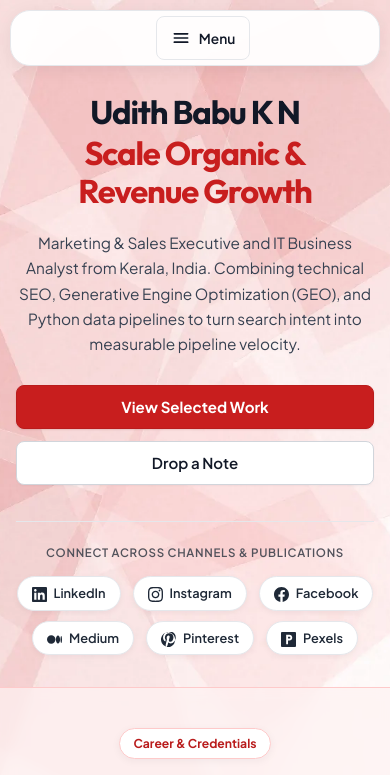
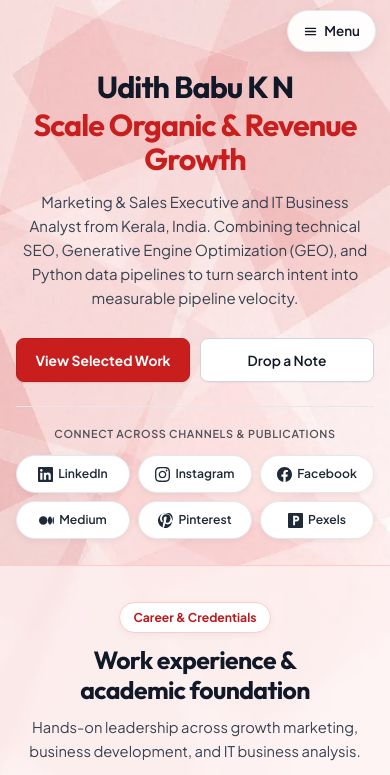
Before and after one commit to UdithBabuKN/udithbabukn.github.io, an Angular app: page / in a window 390 px wide. Shown: the top 775 px of the page. Built offline with nearby package versions, Linux system fonts and the light colour scheme.

Commit message:
Improve mobile layout, compact navbar pills, and eliminate desktop CLS

```diff
--- a/src/app/components/navbar.component.ts
+++ b/src/app/components/navbar.component.ts
@@ -1,4 +1,4 @@
-import { Component, signal } from '@angular/core';
+import { Component, ElementRef, HostListener, inject, signal } from '@angular/core';
 import { RouterLink, RouterLinkActive } from '@angular/router';
 
 @Component({
@@ -8,8 +8,38 @@ import { RouterLink, RouterLinkActive } from '@angular/router';
   template: `
     <header class="ca-site-header">
       <div class="ca-nav-wrap ca-nav-centered">
-        <nav aria-label="Main Navigation" class="ca-nav-main">
-          <ul [class]="'ca-nav-links' + (mobileOpen() ? ' mobile-open' : '')">
+        <button
+          type="button"
+          class="ca-nav-toggle"
+          [attr.aria-expanded]="menuOpen()"
+          aria-controls="primary-nav"
+          aria-label="Toggle navigation menu"
+          (click)="toggleMenu()"
+        >
+          @if (menuOpen()) {
+            <svg width="15" height="15" viewBox="0 0 24 24" fill="none" stroke="currentColor" stroke-width="2.2" stroke-linecap="round" stroke-linejoin="round" aria-hidden="true">
+              <line x1="18" y1="6" x2="6" y2="18"></line>
+              <line x1="6" y1="6" x2="18" y2="18"></line>
+            </svg>
+            <span>Close</span>
+          } @else {
+            <svg width="15" height="15" viewBox="0 0 24 24" fill="none" stroke="currentColor" stroke-width="2.2" stroke-linecap="round" stroke-linejoin="round" aria-hidden="true">
+              <line x1="4" y1="7" x2="20" y2="7"></line>
+              <line x1="4" y1="12" x2="20" y2="12"></line>
+              <line x1="4" y1="17" x2="20" y2="17"></line>
+            </svg>
+            <span>Menu</span>
+          }
+        </button>
+
+        <nav
+          id="primary-nav"
+          aria-label="Main Navigation"
+          class="ca-nav-main"
+          [class.is-open]="menuOpen()"
+          [style.display]="menuOpen() ? 'block' : null"
+        >
+          <ul class="ca-nav-links">
             @for (item of navItems; track item.path) {
               <li>
                 <a
@@ -25,31 +55,13 @@ import { RouterLink, RouterLinkActive } from '@angular/router';
             }
           </ul>
         </nav>
-
-        <button
-          type="button"
-          class="ca-mobile-toggle"
-          [attr.aria-expanded]="mobileOpen()"
-          aria-label="Toggle navigation menu"
-          (click)="toggleMenu()"
-        >
-          @if (mobileOpen()) {
-            <svg viewBox="0 0 24 24" width="20" height="20" fill="none" stroke="currentColor" stroke-width="2" stroke-linecap="round">
-              <path d="M18 6 6 18M6 6l12 12" />
-            </svg>
-          } @else {
-            <svg viewBox="0 0 24 24" width="20" height="20" fill="none" stroke="currentColor" stroke-width="2" stroke-linecap="round">
-              <path d="M4 7h16M4 12h16M4 17h16" />
-            </svg>
-          }
-          <span class="ca-mobile-toggle-label">Menu</span>
-        </button>
       </div>
     </header>
   `,
 })
 export class NavbarComponent {
-  readonly mobileOpen = signal(false);
+  private readonly host = inject(ElementRef<HTMLElement>);
+  readonly menuOpen = signal(false);
 
   readonly navItems = [
     { name: 'Home', path: '/' },
@@ -61,10 +73,24 @@ export class NavbarComponent {
   ];
 
   toggleMenu(): void {
-    this.mobileOpen.update((v) => !v);
+    this.menuOpen.update((open) => !open);
   }
 
   closeMenu(): void {
-    this.mobileOpen.set(false);
+    this.menuOpen.set(false);
+  }
+
+  @HostListener('document:keydown.escape')
+  onEscape(): void {
+    if (this.menuOpen()) {
+      this.closeMenu();
+    }
+  }
+
+  @HostListener('document:click', ['$event'])
+  onDocumentClick(event: MouseEvent): void {
+    if (this.menuOpen() && !this.host.nativeElement.contains(event.target as Node)) {
+      this.closeMenu();
+    }
   }
 }
--- a/src/shelbyStyle.css
+++ b/src/shelbyStyle.css
@@ -3,6 +3,25 @@
    Topographic Light Canvas, Floating Centered Glass Pill Nav, Crimson Red
    (#C81E1E) & Pure White (#FFFFFF) Palette, Two-Tone Rose Wave Cards, Dark Wave Footer.
    ========================================================================== */
+
+/* Metric-matched fallback fonts to eliminate font-swap layout shift (CLS = 0) */
+@font-face {
+  font-family: 'Outfit Fallback';
+  src: local('Arial'), local('Segoe UI'), local('Roboto'), local('Helvetica Neue');
+  size-adjust: 90%;
+  ascent-override: 100%;
+  descent-override: 26%;
+  line-gap-override: 0%;
+}
+
+@font-face {
+  font-family: 'Plus Jakarta Sans Fallback';
+  src: local('Arial'), local('Segoe UI'), local('Roboto'), local('Helvetica Neue');
+  size-adjust: 105%;
+  ascent-override: 96%;
+  descent-override: 25%;
+  line-gap-override: 0%;
+}
 
 :root {
   color-scheme: light;
@@ -60,9 +79,9 @@
   --ca-shadow-lg: 0 16px 36px -8px rgba(17, 24, 39, 0.12), 0 4px 12px rgba(17, 24, 39, 0.05);
 
   /* Typography Stacks */
-  --sk-font-serif: 'Outfit', -apple-system, BlinkMacSystemFont, 'Segoe UI', Roboto, sans-serif;
-  --sk-font-young: 'Outfit', -apple-system, BlinkMacSystemFont, 'Segoe UI', Roboto, sans-serif;
-  --sk-font-sans: 'Plus Jakarta Sans', -apple-system, BlinkMacSystemFont, 'Segoe UI', Roboto, sans-serif;
+  --sk-font-serif: 'Outfit', 'Outfit Fallback', -apple-system, BlinkMacSystemFont, 'Segoe UI', Roboto, sans-serif;
+  --sk-font-young: 'Outfit', 'Outfit Fallback', -apple-system, BlinkMacSystemFont, 'Segoe UI', Roboto, sans-serif;
+  --sk-font-sans: 'Plus Jakarta Sans', 'Plus Jakarta Sans Fallback', -apple-system, BlinkMacSystemFont, 'Segoe UI', Roboto, sans-serif;
   --sk-font-mono: 'JetBrains Mono', ui-monospace, SFMono-Regular, Menlo, Consolas, monospace;
 
   /* Geometry & Motion */
@@ -247,46 +266,72 @@ textarea:focus-visible {
 }
 
 /* ==========================================================================
-   FLOATING CENTERED FROSTED-GLASS PILL NAVBAR (Matches Individual Blogs 1:1)
+   FLOATING COMPACT FROSTED-GLASS PILL NAVBAR (Matches Individual Blogs 1:1)
    ========================================================================== */
 .ca-site-header {
   position: sticky;
   top: 10px;
   z-index: 100;
-  width: calc(100% - 32px);
-  max-width: 1240px;
+  width: fit-content;
+  max-width: calc(100% - 24px);
   margin: 10px auto 0;
-  background: rgba(255, 255, 255, 0.95);
+  background: rgba(255, 255, 255, 0.94);
   backdrop-filter: blur(12px);
   -webkit-backdrop-filter: blur(12px);
   border: 1px solid var(--ca-border-subtle);
-  border-radius: 24px;
-  box-shadow: 0 4px 20px -2px rgba(17, 24, 39, 0.08);
+  border-radius: 9999px;
+  box-shadow: 0 4px 18px -2px rgba(17, 24, 39, 0.08);
   transition: background-color 0.15s ease, box-shadow 0.15s ease, border-color 0.15s ease;
 }
 
 .ca-nav-wrap {
-  width: 100%;
-  padding: 0 22px;
-  height: 58px;
+  width: auto;
+  padding: 4px 6px;
+  min-height: 40px;
   display: flex;
   align-items: center;
   justify-content: center;
-  gap: 16px;
+  gap: 8px;
   position: relative;
 }
 
-.ca-nav-main {
-  display: flex;
-  align-items: center;
-  justify-content: center;
-}
-
-.ca-nav-links {
-  display: flex;
+.ca-nav-toggle {
+  display: none;
   align-items: center;
   justify-content: center;
   gap: 6px;
+  font-family: var(--sk-font-sans);
+  font-size: 0.84rem;
+  font-weight: 600;
+  line-height: 1;
+  color: var(--ca-text-primary);
+  background: transparent;
+  border: none;
+  border-radius: 9999px;
+  height: 34px;
+  padding: 0 12px;
+  cursor: pointer;
+  white-space: nowrap;
+  touch-action: manipulation;
+  transition: background-color 0.15s ease, color 0.15s ease;
+}
+
+.ca-nav-toggle:hover {
+  background-color: var(--ca-rose-subtle);
+  color: var(--ca-brand-red);
+}
+
+.ca-nav-main {
+  display: flex;
+  align-items: center;
+  justify-content: center;
+}
+
+.ca-nav-links {
+  display: flex;
+  align-items: center;
+  justify-content: center;
+  gap: 4px;
   list-style: none;
   margin: 0;
   padding: 0;
@@ -296,14 +341,14 @@ textarea:focus-visible {
   display: inline-flex;
   align-items: center;
   justify-content: center;
-  font-size: 0.88rem;
+  font-size: 0.84rem;
   font-weight: 600;
   line-height: 1;
   color: var(--ca-text-secondary);
   text-decoration: none;
-  padding: 8px 15px;
-  height: 36px;
-  border-radius: var(--sk-radius-sm);
+  padding: 6px 13px;
+  height: 32px;
+  border-radius: 9999px;
   white-space: nowrap;
   transition: background-color 0.15s ease, color 0.15s ease;
 }
@@ -317,38 +362,13 @@ textarea:focus-visible {
   background-color: var(--ca-brand-red);
   color: #FFFFFF;
   font-weight: 700;
-}
-
-.ca-mobile-toggle {
-  display: none;
-  background: transparent;
-  border: 1px solid #E5E7EB;
-  color: var(--ca-text-primary);
-  cursor: pointer;
-  border-radius: var(--sk-radius-sm);
-  min-width: 44px;
-  min-height: 44px;
-  padding: 0 14px;
-  gap: 8px;
-  font-family: var(--sk-font-sans);
-  font-size: 0.86rem;
-  font-weight: 600;
-  align-items: center;
-  justify-content: center;
-  touch-action: manipulation;
-}
-
-.ca-mobile-toggle:hover {
-  background: var(--ca-rose-subtle);
-  border-color: var(--ca-rose-border);
-  color: var(--ca-brand-red);
 }
 
 /* ==========================================================================
    HERO SECTION (Split Editorial Layout + macOS Showcase Window)
    ========================================================================== */
 .ca-hero-section {
-  padding: 58px 0 42px;
+  padding: 46px 0 40px;
   position: relative;
 }
 
@@ -358,13 +378,13 @@ textarea:focus-visible {
 
 .ca-hero-centered {
   text-align: center;
-  max-width: 780px;
+  max-width: 1040px;
   margin: 0 auto 36px;
 }
 
 .ca-hero-centered .ca-hero-lead {
   margin: 0 auto 28px;
-  max-width: 60ch;
+  max-width: 680px;
 }
 
 .ca-hero-cta-centered {
@@ -373,13 +393,12 @@ textarea:focus-visible {
 
 .ca-hero-title {
   font-family: var(--sk-font-serif);
-  font-size: clamp(2.5rem, 4.6vw, 3.75rem);
+  font-size: clamp(2.35rem, 4.2vw, 3.5rem);
   font-weight: 700;
   line-height: 1.08;
   letter-spacing: -0.035em;
   color: #111827;
   margin: 0 0 20px;
-  text-wrap: balance;
 }
 
 .ca-hero-title-top {
@@ -397,8 +416,7 @@ textarea:focus-visible {
   line-height: 1.65;
   color: var(--ca-text-secondary);
   margin: 0 0 26px;
-  max-width: 54ch;
-  text-wrap: pretty;
+  max-width: 580px;
 }
 
 .ca-hero-cta-group {
@@ -746,7 +764,7 @@ textarea:focus-visible {
 
 .ca-section-head {
   text-align: center;
-  max-width: 680px;
+  max-width: 760px;
   margin: 0 auto 32px;
 }
 
@@ -904,8 +922,6 @@ textarea:focus-visible {
 .sk-experience-section {
   padding: 56px 0;
   position: relative;
-  content-visibility: auto;
-  contain-intrinsic-size: auto 900px;
 }
 
 .sk-timeline-paper {
@@ -1824,52 +1840,21 @@ textarea:focus-visible {
 
 @media (max-width: 900px) {
   .ca-site-header {
-    width: calc(100% - 20px);
+    width: fit-content;
+    max-width: calc(100% - 20px);
     top: 8px;
-    border-radius: 20px;
+    border-radius: 9999px;
   }
   .ca-nav-wrap {
-    padding: 0 14px;
-    height: 54px;
-    justify-content: center;
-  }
-  .ca-nav-links {
-    display: none;
-  }
-  .ca-nav-links.mobile-open {
-    display: flex;
-    flex-direction: column;
-    align-items: stretch;
-    position: absolute;
-    top: calc(100% + 8px);
-    left: 0;
-    right: 0;
-    background: #FFFFFF;
-    padding: 14px 16px;
-    border: 1px solid var(--ca-border-subtle);
-    border-radius: 16px;
-    box-shadow: 0 16px 36px rgba(17, 24, 39, 0.16);
-    gap: 4px;
-    z-index: 200;
-  }
-  .ca-nav-links.mobile-open .ca-nav-link {
-    justify-content: flex-start;
-    min-height: 44px;
-    font-size: 0.95rem;
-    padding: 8px 14px;
-  }
-  .ca-mobile-toggle {
-    display: inline-flex;
+    padding: 4px 6px;
+    min-height: 38px;
   }
   .sk-timeline-paper,
   .sk-projects-grid,
   .sk-pinned-sheets,
   .sk-sticky-grid {
     grid-template-columns: 1fr;
-  }
-  .ca-footer-grid {
-    grid-template-columns: 1fr 1fr;
-    gap: 28px;
+    gap: 20px;
   }
 }
 
@@ -1877,53 +1862,212 @@ textarea:focus-visible {
   .sk-container {
     padding: 0 16px;
   }
+  .ca-site-header {
+    width: fit-content;
+    max-width: calc(100% - 24px);
+    margin: 10px 14px 0 auto;
+    top: 10px;
+    border-radius: 9999px;
+  }
+  .ca-nav-wrap {
+    padding: 3px;
+    min-height: auto;
+    justify-content: flex-end;
+  }
+  .ca-nav-toggle {
+    display: inline-flex;
+  }
+  .ca-nav-main {
+    display: none;
+    position: absolute;
+    top: calc(100% + 8px);
+    right: 0;
+    width: 190px;
+    padding: 6px;
+    background: rgba(255, 255, 255, 0.98);
+    backdrop-filter: blur(14px);
+    -webkit-backdrop-filter: blur(14px);
+    border: 1px solid var(--ca-border-subtle);
+    border-radius: 16px;
+    box-shadow: 0 14px 32px -6px rgba(17, 24, 39, 0.16);
+    z-index: 120;
+  }
+  .ca-nav-main.is-open {
+    display: block;
+  }
+  .ca-nav-links {
+    display: flex;
+    flex-direction: column;
+    align-items: stretch;
+    gap: 3px;
+    width: 100%;
+  }
+  .ca-nav-link {
+    width: 100%;
+    justify-content: flex-start;
+    height: 38px;
+    padding: 0 14px;
+    font-size: 0.88rem;
+    border-radius: 10px;
+  }
   .ca-hero-section {
-    padding: 28px 0 32px;
+    padding: 18px 0 26px;
+  }
+  .ca-hero-centered {
+    margin-bottom: 24px;
+  }
+  .ca-hero-title {
+    font-size: clamp(1.9rem, 7.6vw, 2.35rem);
+    line-height: 1.12;
+    letter-spacing: -0.03em;
+    margin-bottom: 14px;
+  }
+  .ca-hero-lead {
+    font-size: 0.94rem;
+    line-height: 1.6;
+    margin-bottom: 20px;
+  }
+  .ca-hero-cta-group {
+    display: grid;
+    grid-template-columns: 1fr 1fr;
+    gap: 10px;
+    max-width: 360px;
+    margin: 0 auto;
+  }
+  .ca-hero-cta-group .ca-btn {
+    width: 100%;
+    padding: 11px 12px;
+    font-size: 0.86rem;
+    min-height: 44px;
+  }
+  .ca-authority-strip {
+    margin-top: 4px;
+    padding-top: 18px;
+  }
+  .ca-authority-label {
+    font-size: 0.68rem;
+    margin-bottom: 12px;
+  }
+  .ca-authority-badges {
+    display: grid;
+    grid-template-columns: repeat(3, minmax(0, 1fr));
+    gap: 8px;
+  }
+  .ca-authority-badge {
+    justify-content: center;
+    padding: 8px 6px;
+    font-size: 0.76rem;
+    gap: 5px;
+    min-height: 38px;
   }
   .ca-section,
   .sk-experience-section,
   .sk-about-section {
-    padding: 40px 0;
-  }
-  .ca-hero-title {
-    font-size: 2.05rem;
-    line-height: 1.14;
-  }
-  .ca-hero-lead {
-    font-size: 0.96rem;
-  }
-  .ca-hero-cta-group {
-    flex-direction: column;
-    align-items: stretch;
-  }
-  .ca-hero-cta-group .ca-btn {
-    width: 100%;
-  }
-  .ca-hero-trust-bar {
-    grid-template-columns: 1fr;
-    gap: 8px;
-  }
-  .ca-feature-buttons {
-    grid-template-columns: repeat(2, 1fr);
+    padding: 36px 0;
+  }
+  .sk-work-section,
+  .sk-skills-section,
+  .sk-articles-section {
+    padding: 20px 0 48px !important;
+  }
+  .ca-section-head {
+    margin-bottom: 22px;
+  }
+  .ca-section-title,
+  .sk-section-heading {
+    font-size: 1.55rem;
+    line-height: 1.2;
+  }
+  .ca-section-desc,
+  .sk-page-subtitle {
+    font-size: 0.92rem;
+  }
+  .sk-timeline-column-title {
+    font-size: 1.18rem;
+    margin-bottom: 12px;
+  }
+  .sk-timeline-entries {
+    gap: 12px;
+  }
+  .sk-timeline-card {
+    padding: 16px 18px;
+  }
+  .sk-timeline-role {
+    font-size: 1.02rem;
+  }
+  .ca-timeline-desc {
+    font-size: 0.85rem;
+  }
+  .sk-faq-list {
+    gap: 10px;
+  }
+  .sk-faq-item {
+    padding: 15px 16px;
+  }
+  .sk-faq-summary {
+    font-size: 0.95rem;
+    line-height: 1.4;
+  }
+  .sk-faq-a {
+    font-size: 0.88rem;
+  }
+  .sk-project-card,
+  .sk-memo-sheet,
+  .sk-sticky-note {
+    padding: 20px 18px;
+    border-radius: 14px;
+  }
+  .sk-project-title,
+  .sk-memo-title,
+  .sk-sticky-title {
+    font-size: 1.2rem;
+  }
+  .sk-articles-filter-bar {
+    gap: 6px;
+    margin-bottom: 20px;
+  }
+  .sk-filter-pill {
+    padding: 6px 12px;
+    font-size: 0.78rem;
   }
   .ca-cards-grid-4,
   .sk-articles-grid,
-  .sk-form-row,
-  .ca-footer-grid {
+  .sk-form-row {
     grid-template-columns: 1fr;
-  }
-  .ca-cta-banner {
-    padding: 32px 20px;
+    gap: 16px;
+  }
+  .sk-form-input,
+  .sk-form-textarea {
+    font-size: 16px;
   }
   .sk-contact-box {
-    padding: 24px 18px;
+    padding: 22px 16px;
+    border-radius: 14px;
   }
   .sk-footer-wave-svg {
-    height: 34px;
+    height: 30px;
+  }
+  .sk-footer-body {
+    padding: 16px 0 24px;
   }
   .sk-footer-bar {
     flex-direction: column;
-    align-items: flex-start;
+    align-items: center;
+    text-align: center;
+    gap: 12px;
+  }
+  .sk-footer-links {
+    justify-content: center;
+    gap: 8px 14px;
+  }
+}
+
+@media (max-width: 359px) {
+  .ca-hero-cta-group {
+    grid-template-columns: 1fr;
+  }
+  .ca-authority-badges {
+    grid-template-columns: repeat(2, minmax(0, 1fr));
   }
 }
 
```
Also changed, not shown: public/style.css (+78 -36 lines).
